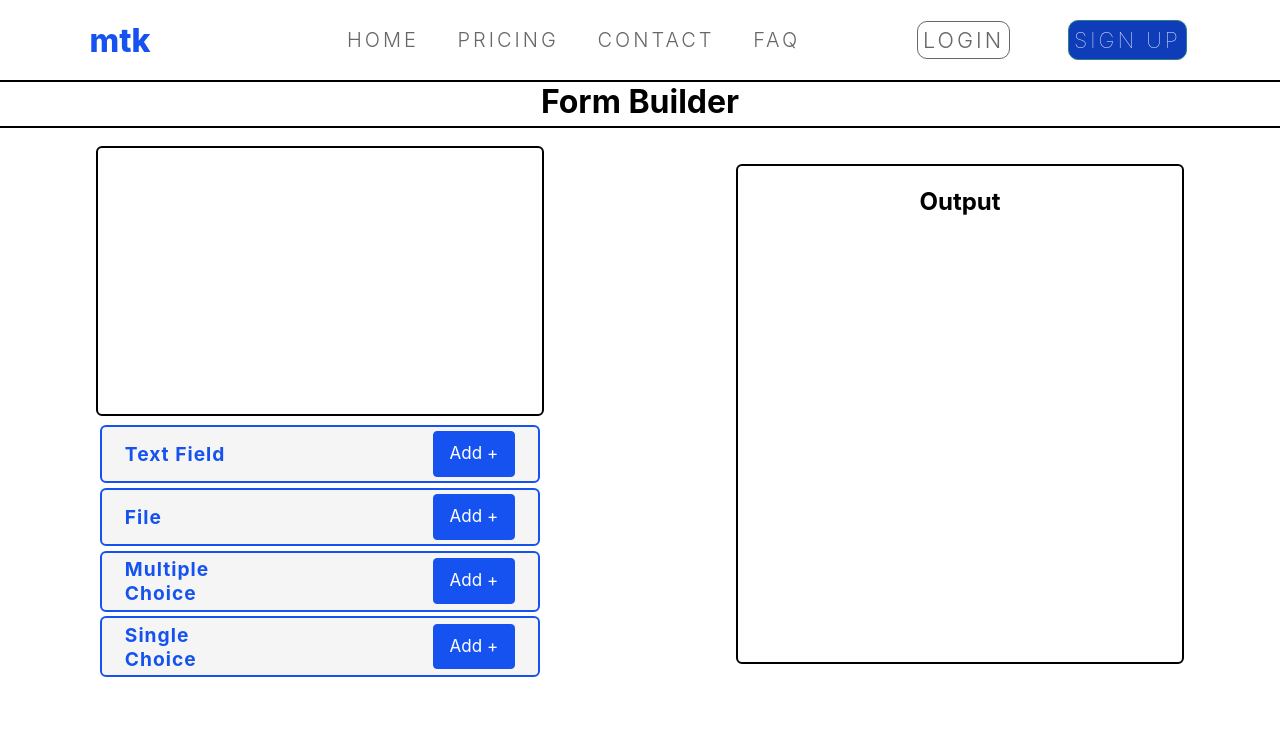
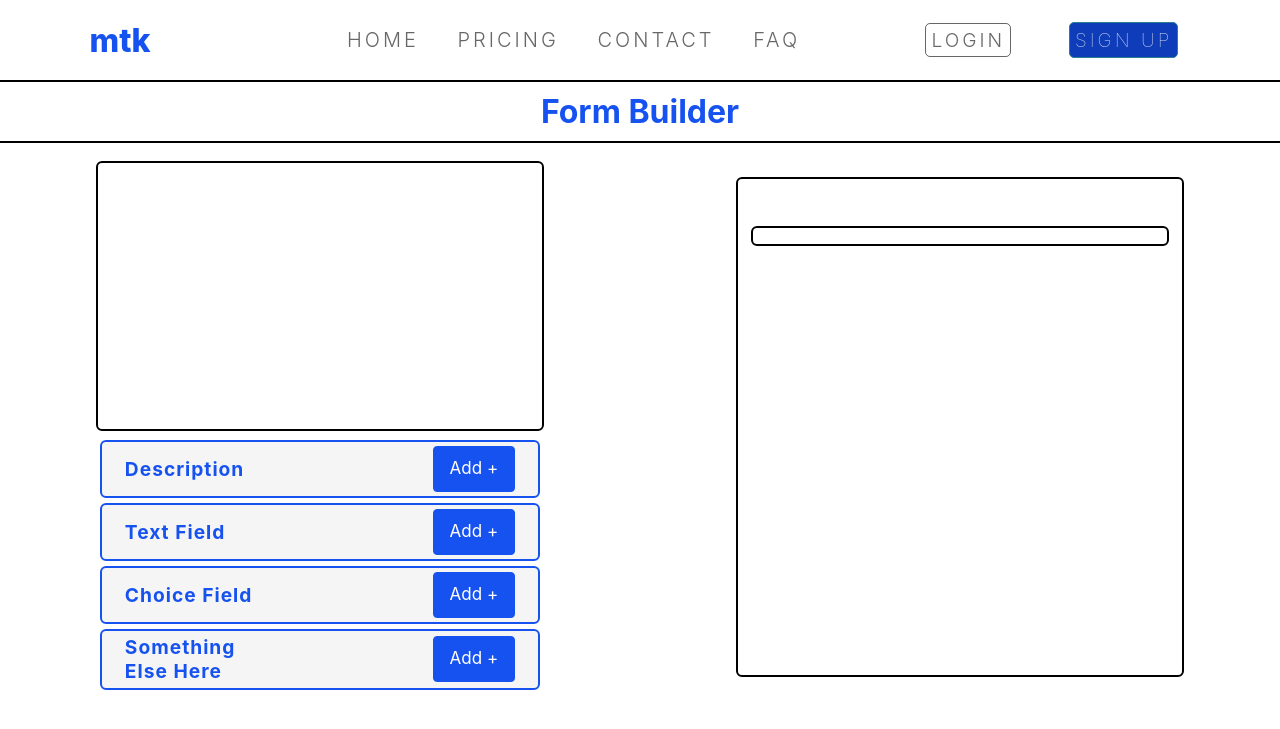
Before and after one commit to nati589/mtk_survey, a PHP site: page /Resources/html/form.html in a window 1280 px wide. Shown: the top 729 px of the page. Run offline with PHP 8.4, Linux system fonts and the light colour scheme.

Commit message:
form builder

```diff
--- a/Meteyik Survey/Resources/css/formlook.css
+++ b/Meteyik Survey/Resources/css/formlook.css
@@ -99,7 +99,7 @@ header div {
 #header-menu {
   flex-basis: 40%;
   width: 100%;
-  font-size: 1.35rem;
+  font-size: 1.2rem;
   font-family: -apple-system, BlinkMacSystemFont, "Segoe UI", Roboto, Oxygen,
     Ubuntu, Cantarell, "Open Sans", "Helvetica Neue", sans-serif;
 }
@@ -109,7 +109,7 @@ header div {
 }
 #header-menu a li {
   border: 1px solid var(--nav);
-  border-radius: 10px;
+  border-radius: 5px;
   color: var(--nav);
   padding: 5% 5px;
 
@@ -190,10 +190,11 @@ main {
 }
 h1 {
   text-align: center;
-  color: black;
+  color: #1652f0;
   border-top: 2px solid black;
   border-bottom: 2px solid black;
-  padding-bottom: 5px;
+  padding-top: 10px;
+  padding-bottom: 10px;
   margin-bottom: 5px;
 }
 section {
@@ -218,6 +219,8 @@ h2 {
   height: 100%;
   margin: 1% 0%;
   border: none;
+  color: #1652f0;
+  font-weight: 500;
 
   /* height: 200px; */
 }
@@ -296,8 +299,8 @@ h2 {
   width: 100%;
   height: 270px;
   position: relative;
-  padding: 4%;
-  padding-bottom: 1%;
+  padding: 3%;
+  /* padding-bottom: 1%; */
   border-radius: 6px;
   margin-bottom: 2%;
 }
@@ -330,21 +424,38 @@ h2 {
 #form_page h2 {
   padding-bottom: 3%;
 }
+#form_page p {
+  padding-bottom: 3%;
+  text-align: center;
+}
 #form_page form {
   /* overflow: scroll; */
   overflow: hidden;
+  border: 2px solid black;
+  padding: 2% 7%;
+  border-radius: 6px;
 }
 #form_page form > * {
   display: block;
   border: none;
-  border-bottom: 2px solid #1652f0;
+  border-bottom: 2px solid black;
   padding-bottom: 0.5%;
   outline: none;
   width: 70%;
 }
 #form_page form label {
   border: none;
-  padding: 0% 0% 1% 2%;
+  padding: 0% 0% 1% 0%;
+}
+#form_page form input {
+  margin: 0% 0% 5% 0%;
+}
+#form_page fieldset {
+  border: none;
+  padding: 2% 0%;
+}
+#form_page span {
+  display: block;
 }
 /* #form_page div {
   min-height: 50px;
--- a/Meteyik Survey/Resources/html/form.html
+++ b/Meteyik Survey/Resources/html/form.html
@@ -49,6 +49,16 @@
                 <!-- <h2>Attributes</h2> -->
                 <div id="set_output">
                     <div id="option1" class="options">
+                        <label for="titlebox">Title: </label>
+                        <input type="text" id="titlebox" value="">
+                        <label for="forminfobox">Description: </label>
+                        <input type="text" id="forminfobox" value="" size="50">
+                        <span class="usebuttons">
+                            <button class="button-26" role="button" onclick="cancelText(); stopRepeat();">Cancel</button>
+                            <button class="button-26" role="button" onclick="cancelText(); formHeader();">Apply</button>
+                        </span>
+                    </div>
+                    <div id="option2" class="options">
                         <label for="texttype">Input type: </label>
                         <select id="texttype">
                             <option value="text" selected>Text</option>
@@ -68,43 +78,66 @@
                             <option value="required" selected>Yes</option>
                             <option value="none">No</option>
                         </select>
-                        <span>
+                        <span class="usebuttons">
                             <button class="button-26" role="button" onclick="cancelText(); stopRepeat();">Cancel</button>
-                            <button type="reset" class="button-26" role="button" onclick="stopRepeat(); genText(); textChange();">Apply</button>
+                            <button class="button-26" role="button" onclick="genText(); textChange(); cancelText(); ">Apply</button>
                         </span>
                     </div>
-                    <div id="option2" class="options">
-                        <select id="language">
-                            <option value="en">English</option>
-                            <option value="es">Español</option>
-                            <option value="pt">Português</option>
+                    <div id="option3" class="options">
+                        <label for="choicetype">Choice type: </label>
+                        <select id="choicetype">
+                            <option value="radio" selected>Single value</option>
+                            <option value="checkbox">Multiple values</option>
                         </select>
+
+                        <label for="legend_input">Label: </label>
+                        <input type="text" id="legend_input" value="Your Choice Below...">
+                        <span id="options_container">
+                            <label for="options_input">Choice Values: </label>
+                            <input type="text" id="options_input" value="">
+                            <button class="button-26" role="button" onclick="choiceOptions();">Add</button>
+                            <button class="button-26" role="button" onclick="removeChoice();">Remove</button>
+                        </span>
+                        <span class="usebuttons">
+                            <button class="button-26" role="button" onclick="cancelText(); cancelChoice(); stopRepeat();">Cancel</button>
+                            <button class="button-26" role="button" onclick="cancelText(); applyChoice();">Apply</button>
+                        </span>
                     </div>
-                    <div id="option3" class="options">Lorem ipsum dolor sit.</div>
-                    <div id="option4" class="options">Lorem ipsum dolor sit amet.</div>
+                    <div id="option4" class="options">
+                        Lorem ipsum dolor sit amet consectetur adipisicing elit. Quam molestias, eius facere at corporis voluptates voluptatibus nobis assumenda cupiditate sunt aperiam quae animi porro culpa fugiat cumque qui. Minima quae velit blanditiis aspernatur maxime animi totam, eum porro doloremque? Vero nobis aut ea. Dolore, molestiae?
+                        <span class="usebuttons">
+                            <button class="button-26" role="button" onclick="cancelText(); stopRepeat();">Cancel</button>
+                            <button class="button-26" role="button" onclick="cancelText(); formHeader();">Apply</button>
+                        </span>
+                    </div>
                 </div>
+
                 <!-- <h2>Form Options</h2> -->
                 <div id="form_choice">
                     <!-- <div></div> -->
+                    <div id="descriptionbox" class="choice">
+                        <div>Description</div>
+                        <button class="button-26" role="button" onclick="choice('1');">Add +</button>
+                    </div>
                     <div id="textbox" class="choice">
                         <div>Text Field</div>
-                        <button class="button-26" role="button" onclick="choice('1'); ">Add +</button>
-                    </div>
-                    <div id="filebox" class="choice">
-                        <div>File</div>
-                        <button class="button-26" role="button" onclick="choice('2')">Add +</button>
+                        <button class="button-26" role="button" onclick="choice('2'); stopRepeat();">Add +</button>
                     </div>
                     <div id="choicebox" class="choice">
-                        <div>Multiple Choice</div>
-                        <button class="button-26" role="button" onclick="choice('3')">Add +</button>
-                    </div><div id="radiobox" class="choice">
-                        <div>Single Choice</div>
+                        <div>Choice Field</div>
+                        <button class="button-26" role="button" onclick="choice('3'); genChoice();">Add +</button>
+                    </div>
+                    <div id="abox" class="choice">
+                        <div>Something Else Here</div>
                         <button class="button-26" role="button" onclick="choice('4')">Add +</button>
                     </div>
                 </div>
             </div>
             <div id="form_page">
-                <h2>Output</h2>
+                <h2 id="formtitle"></h2>
+                <p id="formdescription">
+
+                </p>
                 <form action="" id="mainform">
 
                 </form>
--- a/Meteyik Survey/Resources/html/login.html
+++ b/Meteyik Survey/Resources/html/login.html
@@ -14,9 +14,9 @@
     <link rel="stylesheet" href="../css/style.css">
     <link rel="stylesheet" href="../css/signup.css">
     <link rel="stylesheet" href="../css/login.css">
+    <script src="../js/signup.js"></script>
     <base href="../../index.html" target="_self">
 
-    <script src="../js/signup.js"></script>
 </head>
 
 <body>
--- a/Meteyik Survey/Resources/html/usersignup.html
+++ b/Meteyik Survey/Resources/html/usersignup.html
@@ -13,9 +13,8 @@
     <link href='https://fonts.googleapis.com/css?family=Bree Serif' rel='stylesheet'>
     <link rel="stylesheet" href="../css/style.css">
     <link rel="stylesheet" href="../css/signup.css">
+    <script src="../js/signup.js"></script>
     <base href="../../index.html" target="_self">
-
-    <script src="../js/signup.js"></script>
 </head>
 
 <body>
--- a/Meteyik Survey/Resources/js/formgenerator.js
+++ b/Meteyik Survey/Resources/js/formgenerator.js
@@ -2,31 +2,34 @@ let textcount = 0;
 let filecount = 0;
 let radiocount = 0;
 let checkcount = 0;
+let fieldcount = 0;
+let choicecount = 0;
 let count = 0;
-let repeatcheck = false;
+let repeatcheck = true;
 
 
 function genText() {
     if (repeatcheck != false) {
         return;
     }
-    repeatcheck = true;
     let f = document.getElementById('mainform');
     let labelbox = document.createElement('label');
     let textbox = document.createElement('input');
     labelbox.setAttribute('for', `text${textcount}`);
     labelbox.setAttribute('id', `label${textcount}`);
     textbox.setAttribute('id', `text${textcount}`);
+    textbox.setAttribute('placeholder', "Your Answer in Here...");
     f.appendChild(labelbox);
     f.appendChild(textbox);
+    repeatcheck = true;
     // document.body.appendChild(f);
+
+}
+function toggleRepeat() {
+    repeatcheck = true;
 }
 function stopRepeat() {
     repeatcheck = false;
-    for (let c = 1; c < 5; c++) {
-        let remove = document.getElementById(`option${c}`);
-        remove.style.display = "none";
-   }
 }
 function cancelText() {
     for (let c = 1; c < 5; c++) {
@@ -36,6 +39,7 @@ function cancelText() {
 }
 function textChange() {
     let form = document.getElementById('mainform');
+
     let label = document.getElementById(`label${textcount}`);
     let labelchange = document.getElementById('label_input');
     if (labelchange.value == ""){
@@ -43,13 +47,39 @@ function textChange() {
     }else {
         label.innerHTML = labelchange.value;
     }
+    labelchange.value = "";
+
     let inputtype = document.getElementById('texttype');
     let typevalue = inputtype.options[inputtype.selectedIndex].value;
     let input = document.getElementById(`text${textcount}`);
     input.setAttribute('type', `${typevalue}`);
+    inputtype.value = "text";
+
+    let placeholder = document.getElementById(`text${textcount}`);
+    let placeholderChange = document.getElementById('placeholder_input');
+    placeholder.setAttribute('placeholder', `${placeholderChange.value}`);
+    placeholderChange.value = "Your Answer Here...";
+
+    let required = document.getElementById('requiredbox');
+    let requiredvalue = required.options[required.selectedIndex].value;
+    let reqinput = document.getElementById(`text${textcount}`);
+    if (requiredvalue == "required"){
+        reqinput.setAttribute('required', '');
+    }
+    required.value = "required";
+
     textcount++;
 }
-
+function formHeader() {
+    let title = document.getElementById('formtitle');
+    let description = document.getElementById('formdescription');
+    let titleChange = document.getElementById('titlebox');
+    let descriptionChange = document.getElementById('forminfobox');
+    title.innerHTML = titleChange.value;
+    description.innerHTML = descriptionChange.value;
+    titleChange.value = "";
+    descriptionChange.value = "";
+}
 
 function choice(myChoice) {
     for (let c = 1; c < 5; c++) {
@@ -59,6 +89,73 @@ function choice(myChoice) {
     c = 1;
     let p = document.getElementById(`option${myChoice}`);
 
-    p.style.display = "block";
+    p.style.display = "flex";
+}
+
+function genChoice() {
+    let form = document.getElementById('mainform');
+    let field = document.createElement('fieldset');
+    let legend = document.createElement('legend');
+    field.setAttribute('id', `field${fieldcount}`);
+    legend.setAttribute('id', `legend${fieldcount}`);
+    legend.innerHTML = "Your Choice Below...";
+    form.appendChild(field);
+    field.appendChild(legend);
+}
+
+function choiceOptions() {
+    let field = document.getElementById(`field${fieldcount}`);
+    let span = document.createElement('span');
+    span.setAttribute('id', `span${choicecount}`);
+    let choice = document.createElement('input');
+    choice.setAttribute('type','radio');
+    choice.setAttribute('id', `field${fieldcount}input${choicecount}`);
+    choice.setAttribute('value', `${choicecount}`);
+    choice.setAttribute('name', `field${fieldcount}`);
+    let choicelabel = document.createElement('label');
+    choicelabel.setAttribute('for', `field${fieldcount}input${choicecount}`);
+    choicelabel.setAttribute('id', `field${fieldcount}label${choicecount}`);
+    let choiceChange = document.getElementById('options_input');
+    choicelabel.innerHTML = choiceChange.value;
+    choiceChange.value = "";
+    span.appendChild(choice);
+    span.appendChild(choicelabel);
+    field.appendChild(span);
+
+    choicecount++;
+    // field.appendChild(span);
+}
+function removeChoice() {
+    let field = document.getElementById(`field${fieldcount}`);
+    field.removeChild(field.lastChild);
+    choicecount--;
+}
+
+function applyChoice() {
+    let legend = document.getElementById(`legend${fieldcount}`);
+    let legendChange = document.getElementById('legend_input');
+    legend.innerHTML = legendChange.value;
+    legendChange.value = "Your Choice Below...";
+
+    let choicetype = document.getElementById('choicetype');
+    let typevalue = choicetype.options[choicetype.selectedIndex].value;
+    for (let i = 0; i < choicecount; i++) {
+        let choice = document.getElementById(`field${fieldcount}input${i}`);
+        choice.setAttribute('type', `${typevalue}`);
+    }
+    choicetype.value = "radio";
+    choicecount = 0;
+    fieldcount++;
 
 }
+
+function cancelChoice() {
+    let form = document.getElementById('mainform');
+    let field = document.getElementById(`field${fieldcount}`);
+    form.removeChild(field);
+}
+
+// function form(html,user) {
+//   this.html=html;
+//   this.user=user;
+// }
```
Also changed, not shown: other parts of Meteyik Survey/Resources/css/formlook.css (+95 -4 lines).
